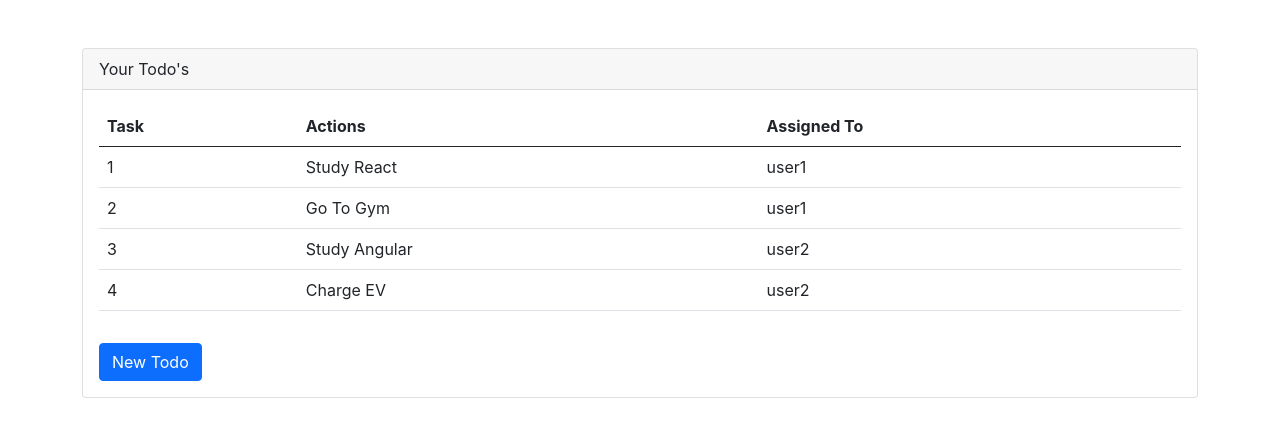
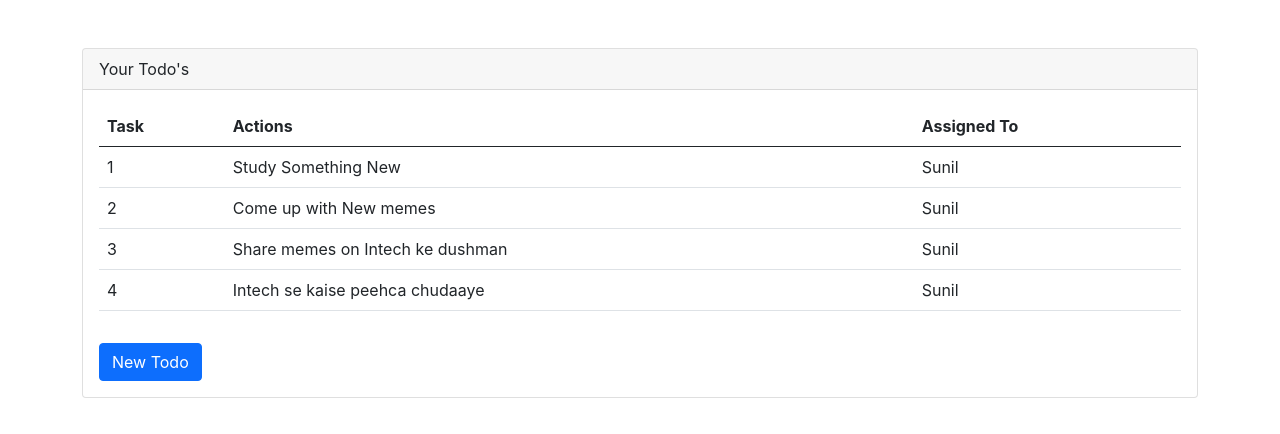
Before and after one commit to sahuji90/react-todos, a React (Create React App) app: page / in a window 1280 px wide. Shown: the top 434 px of the page. Built offline with nearby package versions, Linux system fonts and the light colour scheme.

Commit message:
changed tasks

```diff
--- a/package.json
+++ b/package.json
@@ -12,7 +12,7 @@
   },
   "scripts": {
     "predeploy": "npm run build",
-    "deploy": "gh-pages -d build -r git@github.com:sahuji90/react-todos.git",
+    "deploy": "gh-pages -d build -r https://github.com/sahuji90/react-todos.git",
     "start": "react-scripts start",
     "build": "react-scripts build",
     "test": "react-scripts test",
--- a/src/App.js
+++ b/src/App.js
@@ -7,10 +7,10 @@ function App() {
 
   const [showTodoForm, setShowTodoForm] = useState(false);
 const [todos,setTodos] = useState(
-    [{rownum:1,taskName:'Study React',taskAssigned:'user1'},
-    {rownum:2,taskName:'Go To Gym',taskAssigned:'user1'},
-    {rownum:3,taskName:'Study Angular',taskAssigned:'user2'},
-    {rownum:4,taskName:'Charge EV',taskAssigned:'user2'}]
+    [{rownum:1,taskName:'Study Something New',taskAssigned:'Sunil'},
+    {rownum:2,taskName:'Come up with New memes',taskAssigned:'Sunil'},
+    {rownum:3,taskName:'Share memes on Intech ke dushman',taskAssigned:'Sunil'},
+    {rownum:4,taskName:'Intech se kaise peehca chudaaye',taskAssigned:'Sunil'}]
   )
   const addTodo = (description,assigned) => {
     let rowNumber = 0;
```
